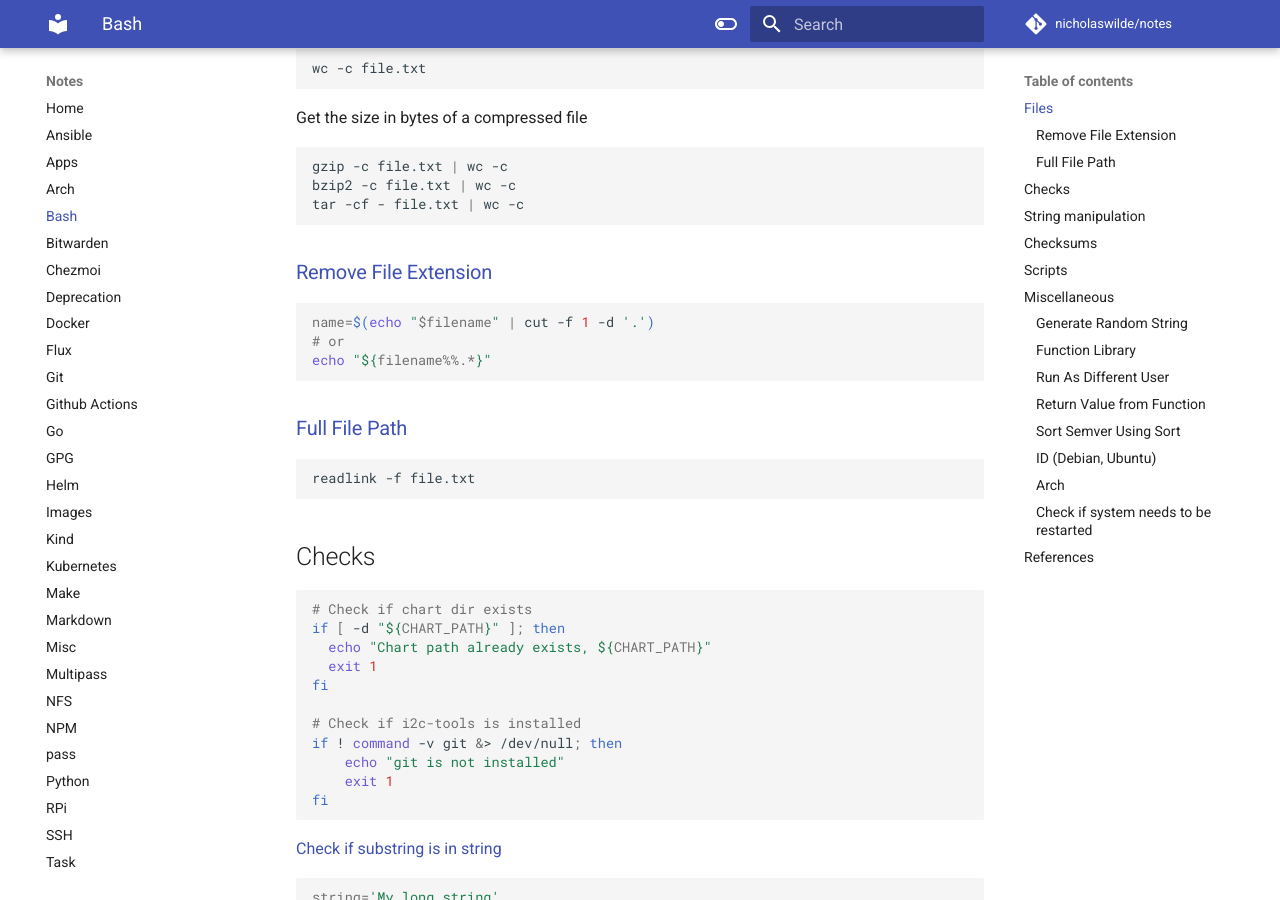
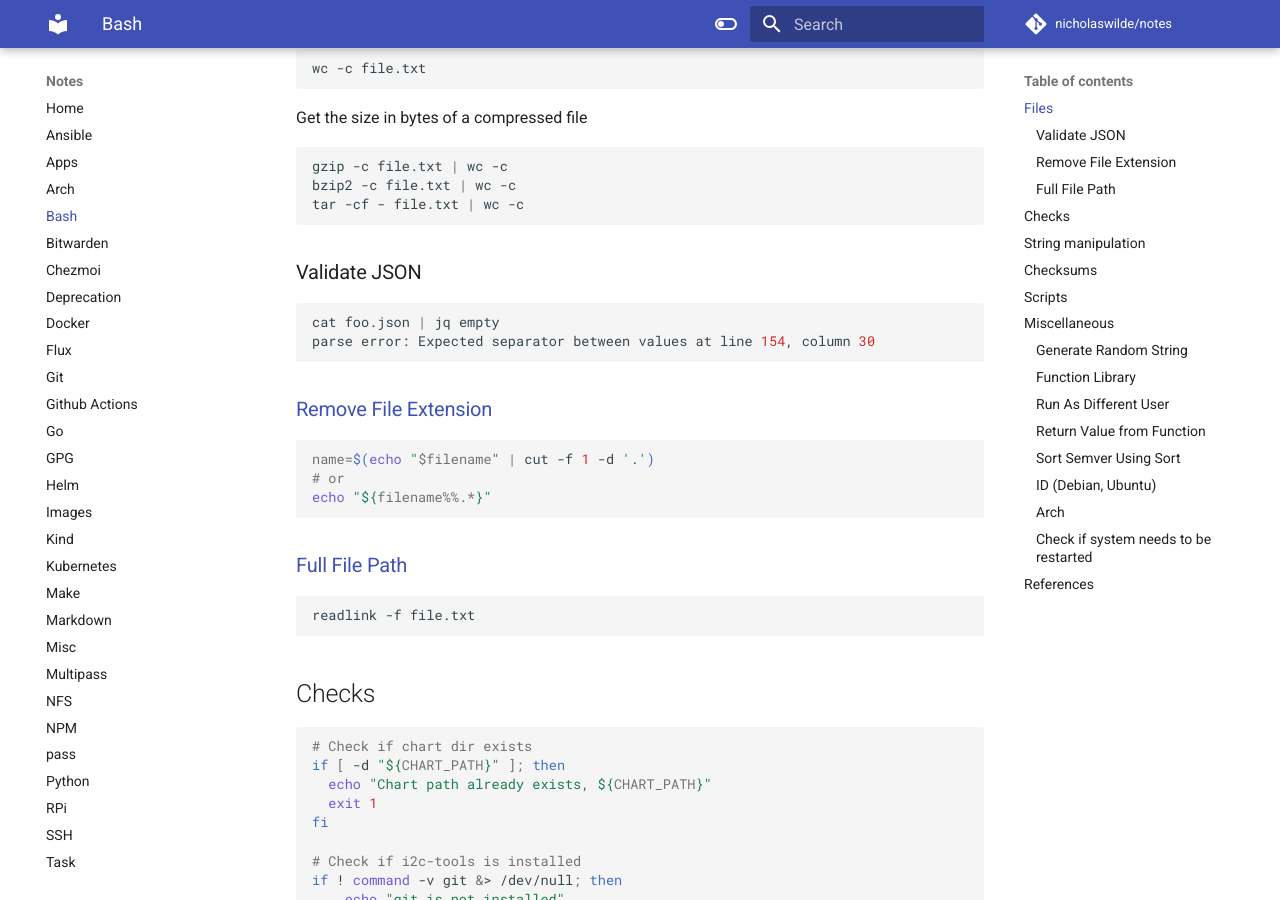
Before and after one commit to nicholaswilde/notes, an MkDocs documentation site: the page built from docs/bash.md, in a window 1280 px wide and 900 px high, scrolled down 827 px. Built offline with MkDocs 1.6.1 and Material for MkDocs 9.7.7, drawn with Linux system fonts in a browser that asks for light colours; comment, search, counter and statistics services are not loaded.

Commit message:
Update bash.md

````diff
--- a/docs/bash.md
+++ b/docs/bash.md
@@ -48,6 +48,13 @@
 gzip -c file.txt | wc -c
 bzip2 -c file.txt | wc -c
 tar -cf - file.txt | wc -c
+```
+
+### Validate JSON
+
+```shell
+cat foo.json | jq empty
+parse error: Expected separator between values at line 154, column 30
 ```
 
 ### [Remove File Extension](https://stackoverflow.com/a/12152669/1061279)
````
